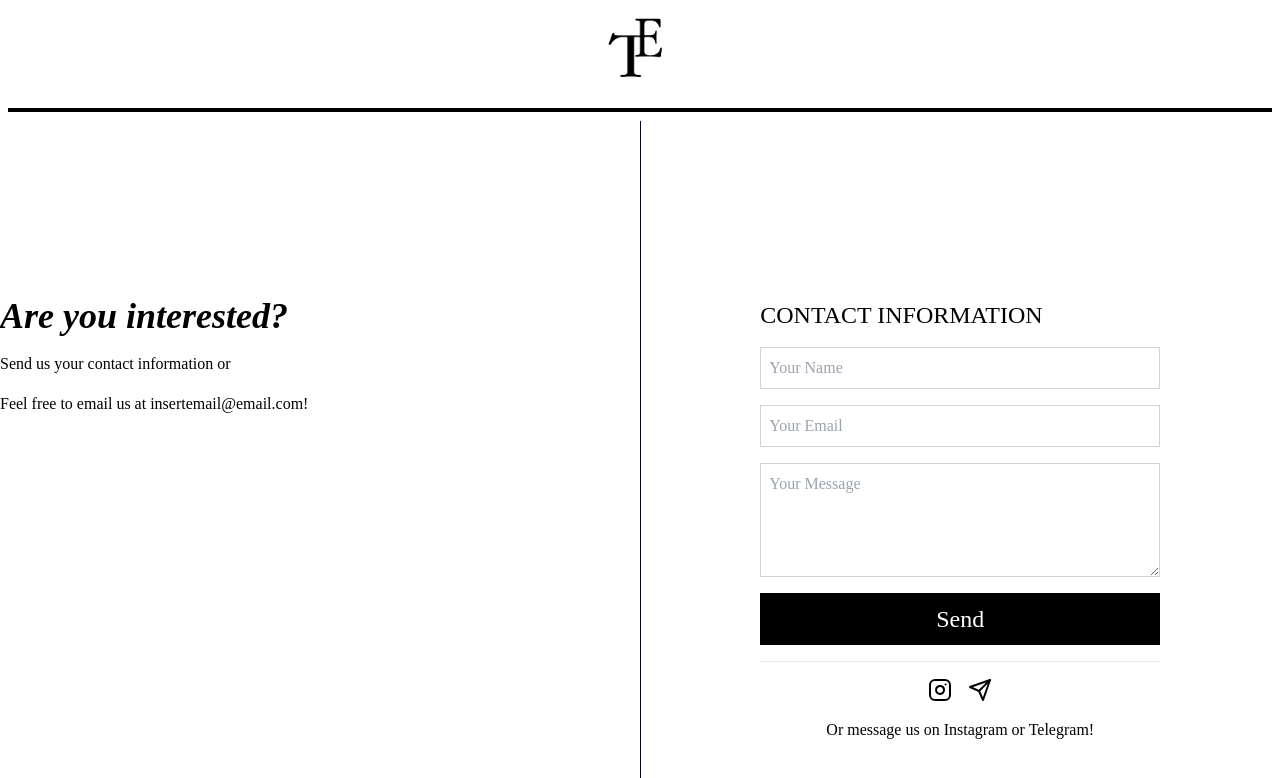
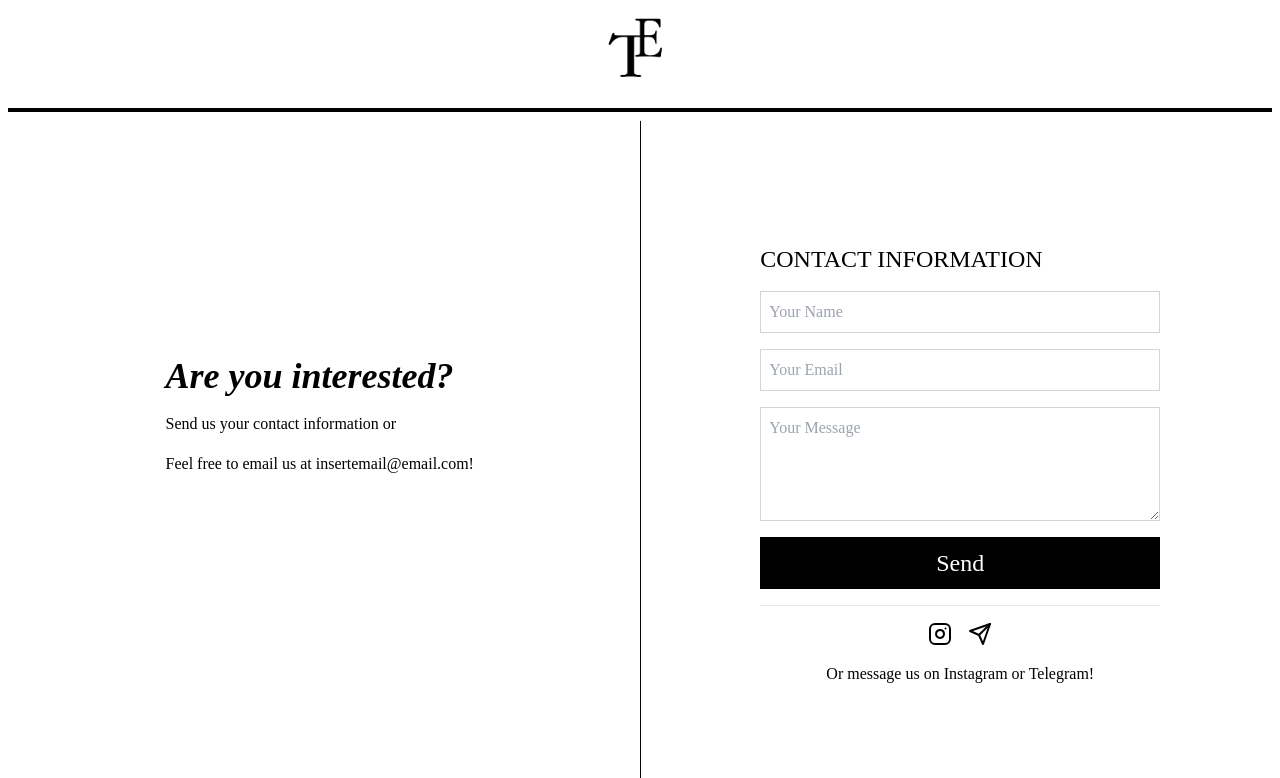
Before and after one commit to JerickWong/toy-envoy-website, a Next.js app: page /contact in a window 1280 px wide. Shown: the top 778 px of the page. Built offline with nearby package versions, Linux system fonts and the light colour scheme.

Commit message:
Fix contact form responsiveness

```diff
--- a/app/contact/page.js
+++ b/app/contact/page.js
@@ -6,7 +6,7 @@ export default function Contact() {
     <div className='min-h-screen flex flex-col'>
       <Navbar />
       <div className="flex flex-col lg:flex-row">
-        <div className="lg:w-1/2 lg:block flex flex-col justify-start items-center max-w-half-screen w-full mt-44 hidden gap-3">
+        <div className="lg:w-1/2 lg:flex justify-center items-center max-w-half-screen mb-52 hidden">
           <div className="space-y-4 font-montserrat">
             <h1 className="text-4xl italic font-bold dark:text-white">Are you interested?</h1>
             <p>Send us your contact information or</p>
@@ -14,7 +14,7 @@ export default function Contact() {
           </div>
         </div>
         <hr className="w-px h-screen inline-block bg-slate-950 hidden lg:block"></hr>
-        <div className="lg:w-1/2 lg:max-w-half-screen flex flex-col justify-center items-center w-full mt-14 lg:m-0 gap-5">
+        <div className="lg:w-1/2 lg:max-w-half-screen flex flex-col justify-center items-center lg:mb-28 mt-14 lg:m-0 gap-5">
           <ContactForm />
         </div>
       </div>
--- a/app/globals.css
+++ b/app/globals.css
@@ -183,3 +183,8 @@ body {
   font-size: 1.5rem;
   /* max-width: 16rem; */
 }
+
+.caption-interested {
+  max-width: 350px;
+  margin: auto;
+}
```
